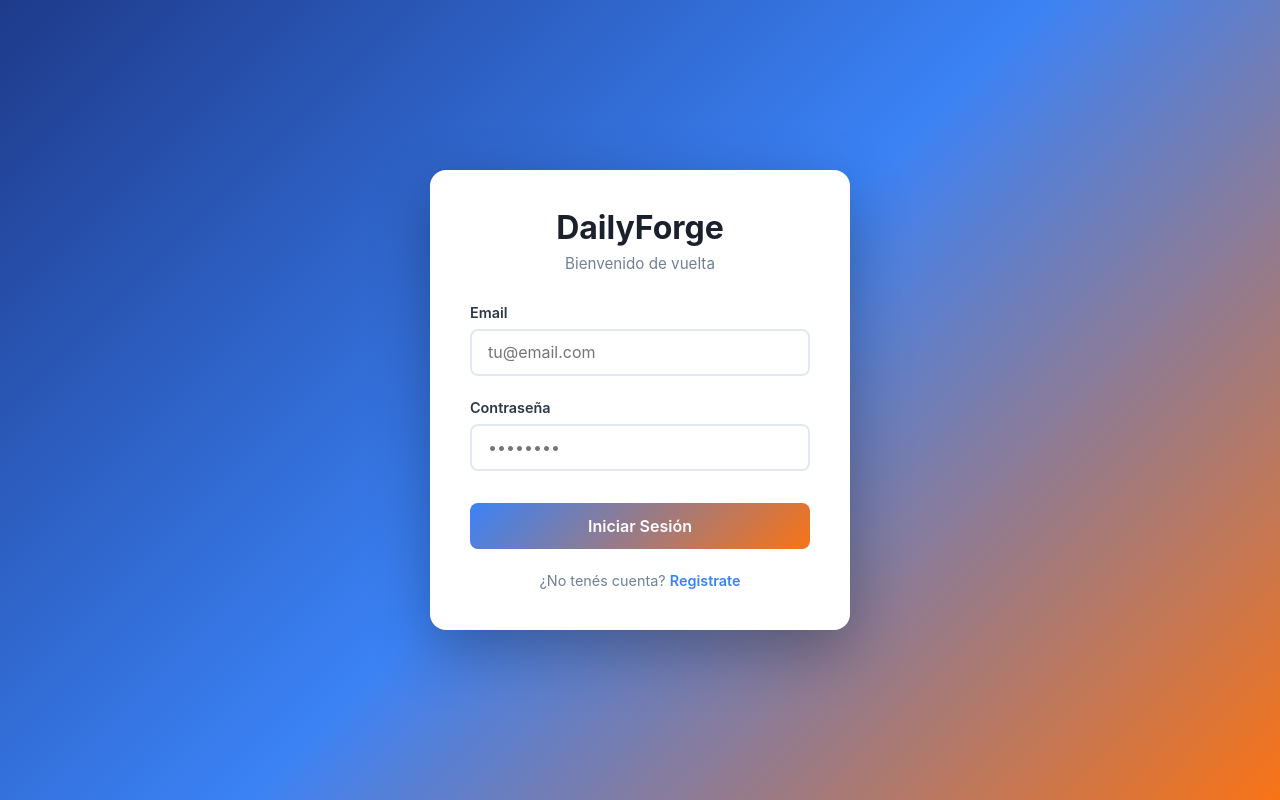
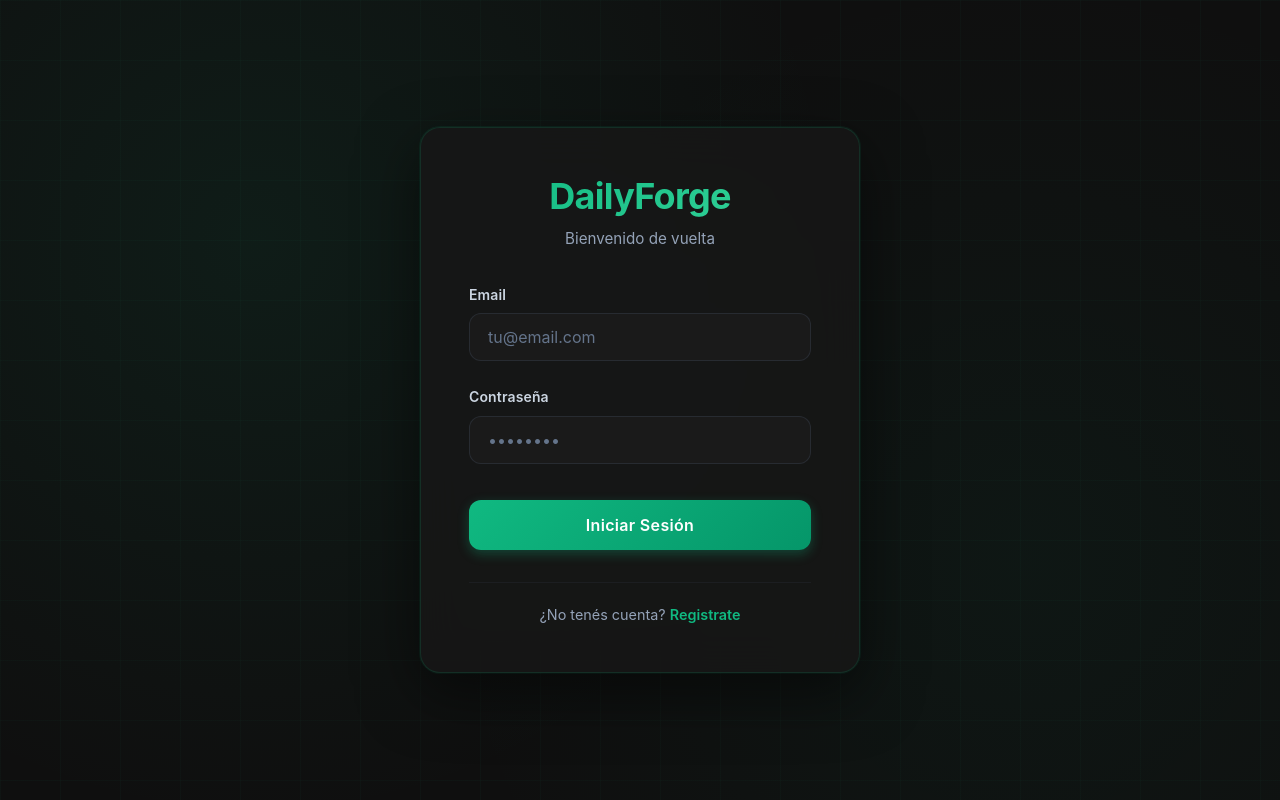
Before and after one commit to tiagoisi/Habit-Tracker-App, a React (Vite) app in the folder front/: page /login in a window 1280 px wide. Built offline with nearby package versions, Linux system fonts and the light colour scheme; no server answers.

Commit message:
style: update login theme

```diff
--- a/front/src/pages/Login/Login.module.css
+++ b/front/src/pages/Login/Login.module.css
@@ -3,48 +3,91 @@
     display: flex;
     align-items: center;
     justify-content: center;
-    background: linear-gradient(135deg, #1e3a8a 0%, #3b82f6 50%, #f97316 100%);
+    background: #0f0f0f;
     padding: 1rem;
+    position: relative;
+    overflow: hidden;
+}
+
+/* Gradiente sutil de fondo con verde */
+.container::before {
+    content: "";
+    position: absolute;
+    top: 0;
+    left: 0;
+    right: 0;
+    bottom: 0;
+    background:
+        radial-gradient(circle at 20% 30%, rgba(16, 185, 129, 0.08) 0%, transparent 50%),
+        radial-gradient(circle at 80% 70%, rgba(5, 150, 105, 0.06) 0%, transparent 50%);
+    pointer-events: none;
+}
+
+/* Grid minimalista */
+.container::after {
+    content: "";
+    position: absolute;
+    top: 0;
+    left: 0;
+    right: 0;
+    bottom: 0;
+    background-image:
+        linear-gradient(rgba(16, 185, 129, 0.03) 1px, transparent 1px),
+        linear-gradient(90deg, rgba(16, 185, 129, 0.03) 1px, transparent 1px);
+    background-size: 60px 60px;
+    pointer-events: none;
 }
 
 .card {
-    background: white;
-    border-radius: 1rem;
-    padding: 2.5rem;
+    background: rgba(23, 23, 23, 0.95);
+    backdrop-filter: blur(20px);
+    border: 1px solid rgba(16, 185, 129, 0.15);
+    border-radius: 1.25rem;
+    padding: 3rem;
     width: 100%;
-    max-width: 420px;
-    box-shadow: 0 20px 60px rgba(0, 0, 0, 0.3);
+    max-width: 440px;
+    box-shadow:
+        0 20px 60px rgba(0, 0, 0, 0.5),
+        0 0 0 1px rgba(16, 185, 129, 0.1);
+    position: relative;
+    z-index: 1;
 }
 
 .header {
     text-align: center;
-    margin-bottom: 2rem;
+    margin-bottom: 2.5rem;
 }
 
 .title {
-    font-size: 2rem;
+    font-size: 2.25rem;
     font-weight: 700;
-    color: #1a202c;
-    margin: 0 0 0.5rem 0;
+    background: linear-gradient(135deg, #10b981 0%, #34d399 100%);
+    -webkit-background-clip: text;
+    -webkit-text-fill-color: transparent;
+    background-clip: text;
+    margin: 0 0 0.75rem 0;
+    letter-spacing: -0.02em;
 }
 
 .subtitle {
-    color: #718096;
+    color: #94a3b8;
     font-size: 0.95rem;
     margin: 0;
+    font-weight: 400;
 }
 
 .form {
     display: flex;
     flex-direction: column;
-    gap: 1.5rem;
+    gap: 1.75rem;
 }
 
 .error {
-    background-color: #fed7d7;
-    color: #c53030;
-    padding: 0.75rem 1rem;
-    border-radius: 0.5rem;
+    background: rgba(239, 68, 68, 0.1);
+    border: 1px solid rgba(239, 68, 68, 0.3);
+    color: #fca5a5;
+    padding: 0.875rem 1rem;
+    border-radius: 0.75rem;
     font-size: 0.9rem;
     text-align: center;
 }
@@ -52,66 +95,91 @@
 .inputGroup {
     display: flex;
     flex-direction: column;
-    gap: 0.5rem;
+    gap: 0.625rem;
 }
 
 .label {
-    font-size: 0.9rem;
+    font-size: 0.875rem;
     font-weight: 600;
-    color: #2d3748;
+    color: #cbd5e1;
+    letter-spacing: 0.01em;
 }
 
 .input {
-    padding: 0.75rem 1rem;
-    border: 2px solid #e2e8f0;
-    border-radius: 0.5rem;
+    padding: 0.875rem 1.125rem;
+    background: rgba(30, 30, 30, 0.6);
+    border: 1px solid rgba(71, 85, 105, 0.3);
+    border-radius: 0.75rem;
     font-size: 1rem;
-    transition: all 0.2s;
+    color: #e2e8f0;
+    transition: all 0.3s ease;
     outline: none;
 }
 
+.input::placeholder {
+    color: #64748b;
+}
+
 .input:focus {
-    border-color: #3b82f6;
-    box-shadow: 0 0 0 3px rgba(59, 130, 246, 0.1);
+    background: rgba(30, 30, 30, 0.8);
+    border-color: #10b981;
+    box-shadow: 0 0 0 3px rgba(16, 185, 129, 0.15);
 }
 
 .button {
-    padding: 0.875rem 1.5rem;
-    background: linear-gradient(135deg, #3b82f6 0%, #f97316 100%);
+    padding: 1rem 1.5rem;
+    background: linear-gradient(135deg, #10b981 0%, #059669 100%);
     color: white;
     border: none;
-    border-radius: 0.5rem;
+    border-radius: 0.75rem;
     font-size: 1rem;
     font-weight: 600;
     cursor: pointer;
-    transition: all 0.3s;
+    transition: all 0.3s ease;
     margin-top: 0.5rem;
+    letter-spacing: 0.02em;
+    box-shadow: 0 4px 12px rgba(16, 185, 129, 0.3);
 }
 
 .button:hover:not(:disabled) {
+    background: linear-gradient(135deg, #059669 0%, #047857 100%);
     transform: translateY(-2px);
-    box-shadow: 0 10px 20px rgba(59, 130, 246, 0.4);
+    box-shadow: 0 8px 20px rgba(16, 185, 129, 0.4);
 }
 
 .button:disabled {
-    opacity: 0.6;
+    opacity: 0.5;
     cursor: not-allowed;
 }
 
 .footer {
     text-align: center;
-    margin-top: 1.5rem;
-    color: #718096;
+    margin-top: 2rem;
+    padding-top: 1.5rem;
+    border-top: 1px solid rgba(71, 85, 105, 0.15);
+    color: #94a3b8;
     font-size: 0.9rem;
 }
 
 .link {
-    color: #3b82f6;
+    color: #10b981;
     font-weight: 600;
     text-decoration: none;
-    transition: color 0.2s;
+    transition: all 0.2s;
+    border-bottom: 1px solid transparent;
 }
 
 .link:hover {
-    color: #f97316;
+    color: #34d399;
+    border-bottom-color: #34d399;
 }
+
+@media (max-width: 640px) {
+    .card {
+        padding: 2rem;
+    }
+
+    .title {
+        font-size: 1.875rem;
+    }
+}
```
